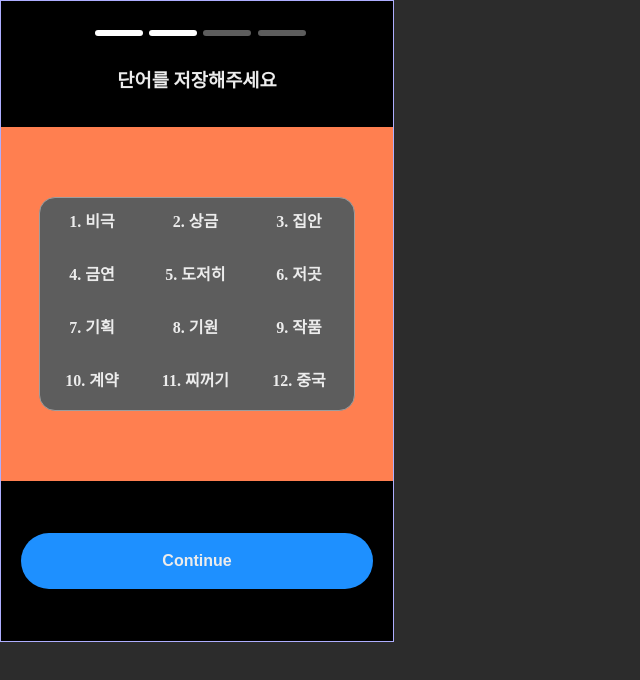
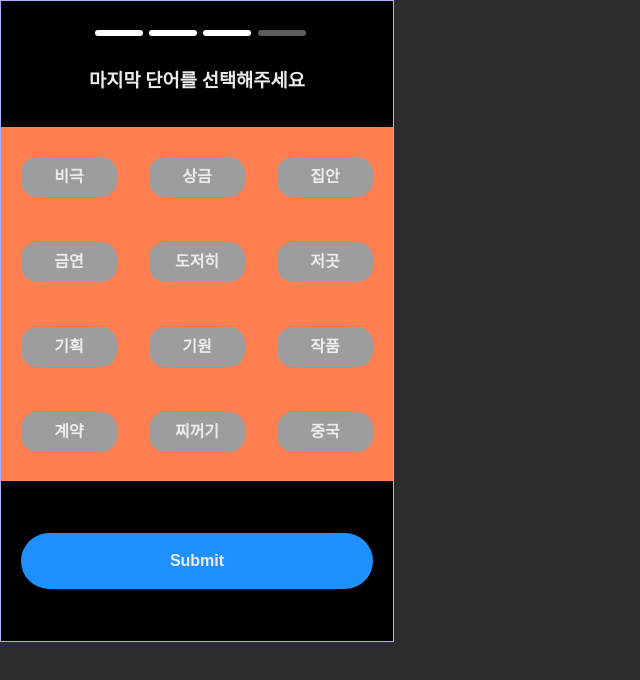
Before and after one commit to char1ey95/Wallet-Project, a React (Create React App) app in the folder front/: page / in a window 1280 px wide. Shown: the top 680 px of the page, without its empty margins (0-640 px from the left). Built offline with nearby package versions, Linux system fonts and the light colour scheme; some icons are missing.

Commit message:
feat: step3

```diff
--- a/front/src/App.tsx
+++ b/front/src/App.tsx
@@ -1,5 +1,5 @@
 import { MainForm } from "./common/form";
-import { Step_1, Step_2 } from "./pages";
+import { Step_1, Step_2, Step_3 } from "./pages";
 
 
 const App = () => {
@@ -8,7 +8,7 @@ const App = () => {
 			<MainForm>
 				{/* <Assets /> */}
 				{/* <Home /> */}
-				<Step_2 />
+				<Step_3 />
 			</MainForm>
 		</>
 	);
--- a/front/src/pages/login_step/styled/Step_2_content.styled.tsx
+++ b/front/src/pages/login_step/styled/Step_2_content.styled.tsx
@@ -24,11 +24,11 @@ export const Step_2_Content = () => {
     const ex_mnemonic = ['비극', '상금', '집안', '금연', '도저히', '저곳', '기획', '기원', '작품', '계약', '찌꺼기', '중국']
 
     const renderMnemonic = (mnemonic: string[]) => {
-        const Inputs = []
+        const divs = []
         for (let i = 0; i < 12; i++) {
-            Inputs.push(<Step_2_Mnemonic key={i}>{i+1}. {mnemonic[i]}</Step_2_Mnemonic>)
+            divs.push(<Step_2_Mnemonic key={i}>{i+1}. {mnemonic[i]}</Step_2_Mnemonic>)
         }
-        return Inputs
+        return divs
     }
 
     return (
--- a/front/src/pages/login_step/styled/Step_3_content.styled.tsx
+++ b/front/src/pages/login_step/styled/Step_3_content.styled.tsx
@@ -1,12 +1,59 @@
+import styled from "styled-components"
 import { Step_ContentWrap, Step_ContentSubject, Step_Contents } from "./Step_content.styled"
+import { MouseEvent, useState } from "react"
+
+const Step_3_SelectMnemonicWrap = styled.div`
+    display: grid;
+    grid-template-rows: repeat(4);
+    grid-template-columns: repeat(3, 6rem);
+    justify-content: center;
+    align-content: space-evenly;
+    grid-row-gap: 1rem;
+    grid-column-gap: 2rem;
+    width: 100%;
+    height: 100%;
+
+    & > .select {
+        background-color: black;
+    }
+`
+
+const Step_3_SelectMnemonic = styled.div`
+    height: 2.5rem;
+    text-align: center;
+    line-height: 2.5rem;
+    font-weight: 700;
+    border-radius: 1rem;
+    background-color: #9d9d9d;
+`
 
 export const Step_3_Content = () => {
+    const [selectValue, setSeletValue] = useState('')
+
+    const ex_mnemonic = ['비극', '상금', '집안', '금연', '도저히', '저곳', '기획', '기원', '작품', '계약', '찌꺼기', '중국']
+
+    const handleClick = (e: MouseEvent) => {
+        const div = e.target as HTMLElement
+        setSeletValue(div.innerHTML)
+        div.classList.toggle('select')
+    }
+
+    const renderMnemonic = (mnemonic: string[]) => {
+        const divs = []
+        for (let i = 0; i < 12; i++) {
+            divs.push(<Step_3_SelectMnemonic key={i} onClick={handleClick}>{mnemonic[i]}</Step_3_SelectMnemonic>)
+        }
+        return divs
+    }
+
     return(
         <>
             <Step_ContentWrap>
                 <Step_ContentSubject>마지막 단어를 선택해주세요</Step_ContentSubject>
                 <Step_Contents>
-
+                    <Step_3_SelectMnemonicWrap>
+                        {renderMnemonic(ex_mnemonic)}
+                    </Step_3_SelectMnemonicWrap>
                 </Step_Contents>
             </Step_ContentWrap>
         </>
```
